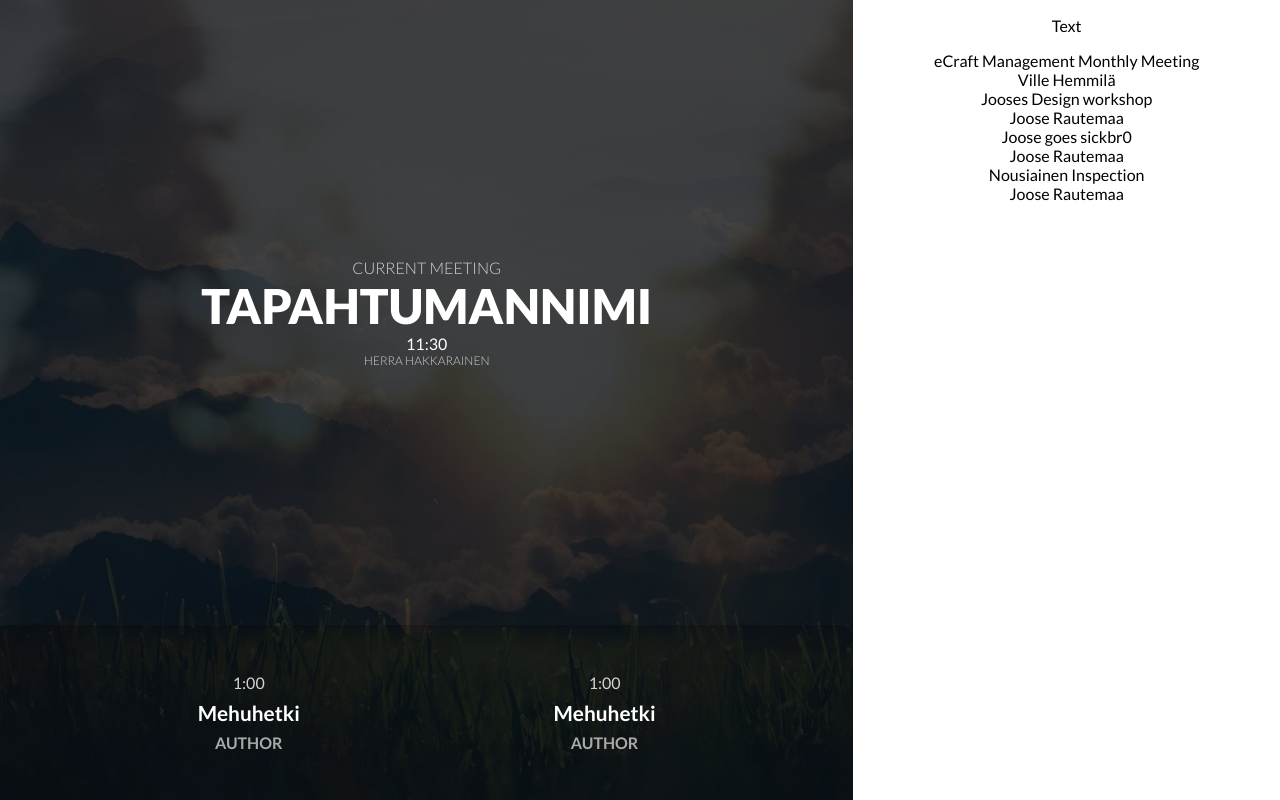
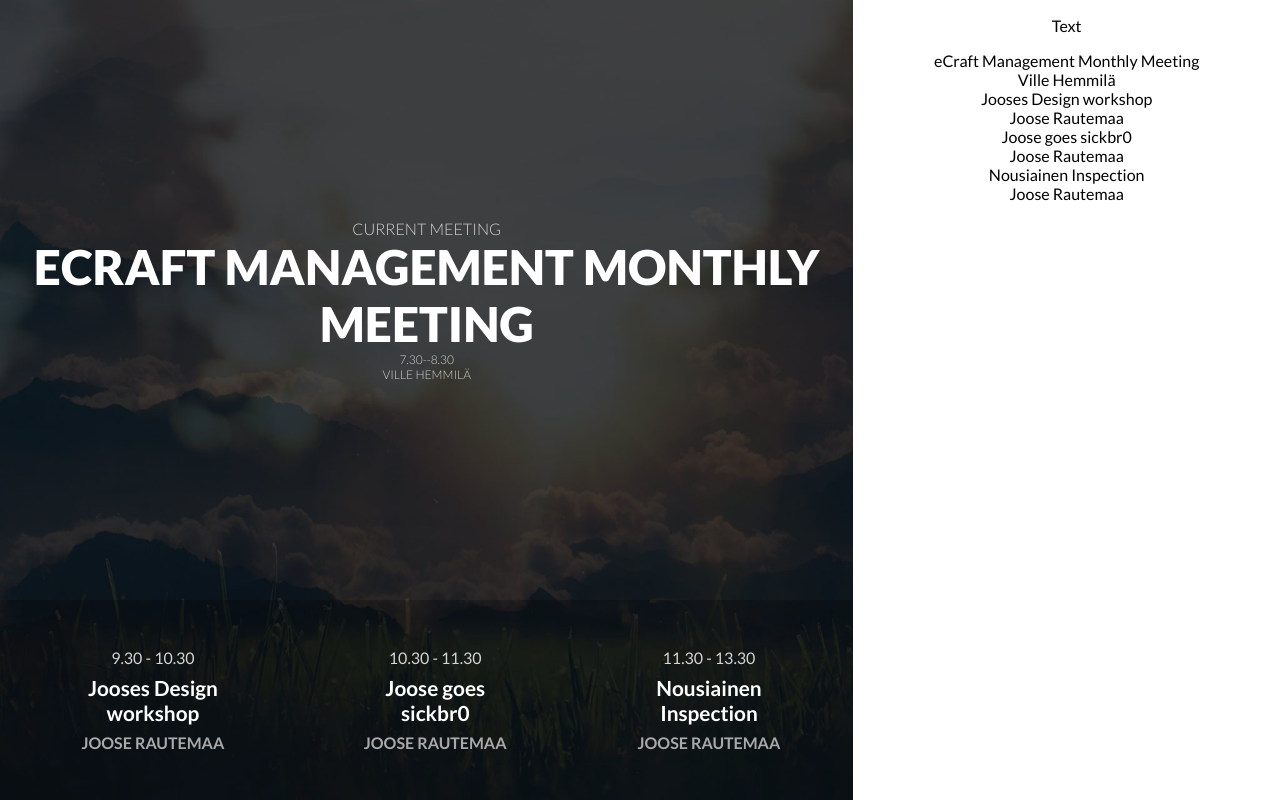
Before and after one commit to Hiridur/infotaulu, a React (Create React App) app: page / in a window 1280 px wide. Built offline with nearby package versions, Linux system fonts and the light colour scheme; data requests are answered from the project's data file.

Commit message:
Working single reservation view, removed mobx and moment

```diff
--- a/package.json
+++ b/package.json
@@ -9,7 +9,6 @@
     "axios": "^0.21.1",
     "classnames": "^2.2.6",
     "json-server": "^0.16.3",
-    "mobx": "^6.1.8",
     "mobx-react-lite": "^3.2.0",
     "node-sass": "^5.0.0",
     "react": "^17.0.1",
--- a/src/App.js
+++ b/src/App.js
@@ -1,45 +1,58 @@
-import logo from './logo.svg';
+import { useEffect, useState } from 'react';
 import axios from 'axios'
 import Left from './components/Left';
 import Right from './components/Right';
-import Data from './data/meetings.json';
 import './styles/app.css';
-import { createContext, useEffect, useState } from 'react';
-import { makeAutoObservable, observable } from 'mobx';
-import { observer } from 'mobx-react-lite';
-import store from './util/MobxStore';
 
-const SaveData = () => {
+/* const SaveData = () => {
     const data = axios.get('http://localhost:3001/meetings').then(response => {
         const meetings = response.data;
         return response.data;
     })
     return data;
-}
-export const MeetingContext = createContext([]);
-const meetingStore = store;
+} */
+//export const MeetingContext = createContext([]);
+//const meetingStore = store;
 function App() {
 
     const [meetings, setMeetings] = useState([])
     useEffect(() => {
         axios.get('http://localhost:3001/meetings').then(response => {
-            setMeetings(response.data)
+            const fetchedMeetings = response.data.map(meeting =>
+                ({
+                    subject: meeting['Subject'],
+                    organizer: meeting['Organizer'],
+                    startTime: meeting['StartTime'],
+                    endTime: meeting['EndTime'],
+                    participants: meeting['Participants']?.map(
+                        participant => ({
+                            name: participant['Name'],
+                            title: participant['Title']
+                        })
+                    )
+                })
+            )
+            console.log('fetched', fetchedMeetings);
+
+            setMeetings(fetchedMeetings)
         })
     }, [])
-    const response = SaveData()
-    console.log('response',response);
+    // Assuming the list only has ongoing and upcoming
+    // meetings in ascending order by starting time
 
-    store.setMeetingList(SaveData);
-    console.log('saved',store);
+    //const response = SaveData()
+    //console.log('response',response);
 
+    //store.setMeetingList(SaveData);
+    //console.log('saved',store);
 
     return (
-        <MeetingContext.Provider value={meetings}>
+        //<MeetingContext.Provider value={meetings}>
         <div className="main">
-            <Left/>
-            <Right/>
+            <Left meetings={meetings}/>
+            <Right meetings={meetings}/>
         </div>
-        </MeetingContext.Provider>
+        //</MeetingContext.Provider>
     );
 }
 
--- a/src/components/Left.js
+++ b/src/components/Left.js
@@ -2,12 +2,26 @@ import TitleWrapper from './TitleWrapper';
 import Upcoming from './Upcoming';
 import '../styles/left.scss';
 
-const Left = () => (
-    <div className='current-next-wrapper'>
-        <div/>
-        <TitleWrapper title='tapahtumannimi' time='11:30' author='Herra Hakkarainen'/>
-        <Upcoming/>
-    </div>
-)
+const Left = (props) => {
+    const {meetings} = props;
+    const current = meetings[0]||{};
+
+    const upcoming = meetings.slice(1,4);
+
+    return(
+        <div className='current-next-wrapper'>
+            <div/>
+            <TitleWrapper
+                title={current.subject}
+                startTime={current.startTime}
+                endTime={current.endTime}
+                organizer={current.organizer}
+            />
+            <Upcoming
+                meetings={upcoming}
+            />
+        </div>
+    )
+}
 
 export default Left;
--- a/src/components/Reservation.js
+++ b/src/components/Reservation.js
@@ -1,14 +1,10 @@
+import { useState } from 'react'
+import { toLongDateString, toTimeString } from '../util/DateUtil'
 import '../styles/reservation.scss'
-import timeIcon from '../icons/time.png'
-import { observer } from 'mobx-react-lite'
-import { useState } from 'react'
-import { MeetingContext } from '../App'
-import store from '../util/MobxStore';
 
 var classNames = require('classnames')
-const meetingStore = store;
 
-const ReservationTextBlock = observer((props) => {
+const ReservationTextBlock = (props) => {
     const {icon, text} = props;
 
     let iconClass = classNames({
@@ -34,38 +30,47 @@ const ReservationTextBlock = observer((props) => {
             }
         </div>
     )
-})
+}
 
 const Reservation = ((props) => {
+    const { subject, organizer, startTime, endTime, participants } = props.meeting;
 
     const [participantsOpen, toggleParticipants] = useState(false)
-    const {Subject, Organizer, StartTime, EndTime, Participants } = props;
-    var date = Date(StartTime);
-    console.log('date', date);
+    const date = [
+        toTimeString(startTime),
+        toTimeString(endTime)
+    ].join(' TO ')
 
 
     return <div className='reservation'>
         <div className='reservation-text-block reserve-back-button' onClick={props.goBack}>
             <div className='icon back-icon'>
             </div>
-            <div className='reservation-text reservation-title'>{props.title||'abc work'}</div>
+            <div className='reservation-text reservation-title'>{
+                props.title||'abc work'
+            }</div>
         </div>
+        <ReservationTextBlock
+            text={toLongDateString(startTime)}
+            icon='time'
+        />
         <ReservationTextBlock
             text={date}
             icon='time'
-            //store={useContext(context)}
         />
         <ReservationTextBlock
-            text='tapaaminen'
-            icon='time'
-        />
-        <ReservationTextBlock
-            text='tapaaminen'
+            text='PARTICIPANTS'
             icon='person'
-            participants={{a:'a'}}
+            participants={participants}
             participantsOpen={participantsOpen}
             toggleParticipants={toggleParticipants}
         />
+        {participants?.map(participant =>
+            <ReservationTextBlock
+                text={participant.name}
+                title={participant.title}
+            />
+        )}
         <ReservationTextBlock
             text='tapaaminen'
             icon='description'
--- a/src/components/Right.js
+++ b/src/components/Right.js
@@ -1,28 +1,31 @@
-import { useState, useContext } from 'react';
-import { MeetingContext } from '../App'
+import { useState } from 'react';
+import Reservation from './Reservation';
 import '../styles/right.scss';
-import Reservation from './Reservation';
 
 const CalendarItem = (props) => (
     <div className='calendar-item' onClick={() => props.setSelected(props.meeting)}>
-        <div className='calendar-item-title'>{props.meeting.Subject}</div>
-        <div className='calendar-item-author'>{props.meeting.Organizer}</div>
+        <div className='calendar-item-title'>{props.meeting.subject}</div>
+        <div className='calendar-item-organizer'>{props.meeting.organizer}</div>
     </div>
 )
 
-const Right = () => {
-    const meetingList = useContext(MeetingContext);
-    const [selected, setSelected] = useState(meetingList[0]);
-    console.log('right',selected, meetingList[0],meetingList);
+const Right = (props) => {
+    const [selected, setSelected] = useState();
 
     if (selected) return (
         <div className='right'>
-            <Reservation title='talvi' goBack={() => setSelected()}/>
+            <Reservation meeting={selected} goBack={() => setSelected()}/>
         </div>
     )
     else return (
         <div className='right'><p>Text</p>
-            {meetingList.map((meeting)=>(<CalendarItem setSelected={(meeting)=> setSelected(meeting)} meeting={meeting}/>))}
+            {props.meetings?.map((meeting,i)=>(
+                <CalendarItem
+                    setSelected={(meeting) => setSelected(meeting)}
+                    meeting={meeting}
+                    key={i}
+                />
+            ))}
         </div>
     )
 }
--- a/src/components/TitleWrapper.js
+++ b/src/components/TitleWrapper.js
@@ -1,11 +1,17 @@
 import '../styles/titleWrapper.scss';
+import { toTimeString } from '../util/DateUtil';
 
 const TitleWrapper = (props) => (
     <div className='title-wrapper'>
         <div className='ongoing-text'>Current meeting</div>
         <div className='ongoing-title'>{props.title}</div>
-        <div className='ongoing-time'>{props.time}</div>
-        <div className='ongoing-author'>{props.author}</div>
+        <div className='ongoing-time'>
+            <span>{toTimeString(props.startTime)}</span>
+            <span>--</span>
+
+            <span>{toTimeString(props.endTime)}</span>
+        </div>
+        <div className='ongoing-organizer'>{props.organizer}</div>
 
     </div>
 )
--- a/src/components/Upcoming.js
+++ b/src/components/Upcoming.js
@@ -1,27 +1,30 @@
-import { observer } from 'mobx-react-lite';
 import '../styles/upcoming.scss'
+import { toTimeString } from '../util/DateUtil';
 
 const NextItem = (props) => (
     <div className='upcoming-item'>
-        <div className='upcoming-item-time'>{props.time}</div>
-        <div className='upcoming-item-title'>{props.title}</div>
-        <div className='upcoming-item-author'>{props.author}</div>
+        <div className='upcoming-item-time'>{
+            toTimeString(props.startTime)
+            +' - '+
+            toTimeString(props.endTime)}
+        </div>
+        <div className='upcoming-item-title'>{props.subject}</div>
+        <div className='upcoming-item-organizer'>{props.organizer}</div>
     </div>
 )
 
-const Upcoming = (() => (
+const Upcoming = (props) => (
     <div className='upcoming-wrapper'>
-        <NextItem
-            time = '1:00'
-            title = 'Mehuhetki'
-            author = 'Author'
-        />
-        <NextItem
-            time = '1:00'
-            title = 'Mehuhetki'
-            author = 'Author'
-        />
+        {props.meetings?.map(meeting => {
+            console.log('upcoming', meeting)
+            return <NextItem
+                startTime = {meeting.startTime}
+                endTime = {meeting.endTime}
+                subject = {meeting.subject}
+                organizer = {meeting.organizer}
+            />
+        })}
     </div>
-))
+)
 
 export default Upcoming;
--- a/src/index.js
+++ b/src/index.js
@@ -1,10 +1,8 @@
-import React, { createContext, useEffect } from 'react';
-import { makeAutoObservable, observable } from 'mobx';
+import React from 'react';
 import ReactDOM from 'react-dom';
 import './styles/index.css';
 import App from './App';
 import reportWebVitals from './reportWebVitals';
-import axios from 'axios';
 
 ReactDOM.render(
   <React.StrictMode>
--- a/src/styles/titleWrapper.scss
+++ b/src/styles/titleWrapper.scss
@@ -9,7 +9,7 @@
         font-size: 6vh;
         font-weight: 900;
     }
-    .ongoing-author {
+    .ongoing-organizer, .ongoing-time {
         font-size: 1.5vh;
         font-weight: 300;
         color:lightgray;
--- a/src/styles/upcoming.scss
+++ b/src/styles/upcoming.scss
@@ -13,7 +13,7 @@
             font-size: 1.3rem;
             padding:0.5rem;
         }
-        &-author {
+        &-organizer {
             color: darkgray;
             text-transform: uppercase;
             font-weight: 700;
--- /dev/null
+++ b/src/util/DateUtil.js
@@ -0,0 +1,25 @@
+
+
+export const toTimeString = (date) => (
+    (new Date(date)).toLocaleTimeString(
+        'fi',
+        {hour:'numeric', minute:'numeric'}
+    )
+)
+
+export const toDateString = (date) => (
+    (new Date(date)).toLocaleDateString(
+        'fi',
+        {day:'numeric', month:'numeric', year:'numeric' }
+    )
+)
+export const toWeekdayString = (date) => (
+    (new Date(date)).toLocaleString('en',{weekday:'long'})
+)
+
+export const toLongDateString = (date) => (
+    [
+        toWeekdayString(new Date(date)),
+        toDateString(new Date(date))
+    ].join(', ')
+)
--- a/src/util/MobxStore.js
+++ /dev/null
@@ -1,8 +0,0 @@
-import { action, observable } from "mobx";
-
-const store = observable({
-    meetings: ['abc'],
-    setMeetingList: action((meetingList) => store.meetings = meetingList)
-})
-
-export default store;
```
Also changed, not shown: 1 other file (tests, documents, lock files or other folders).
